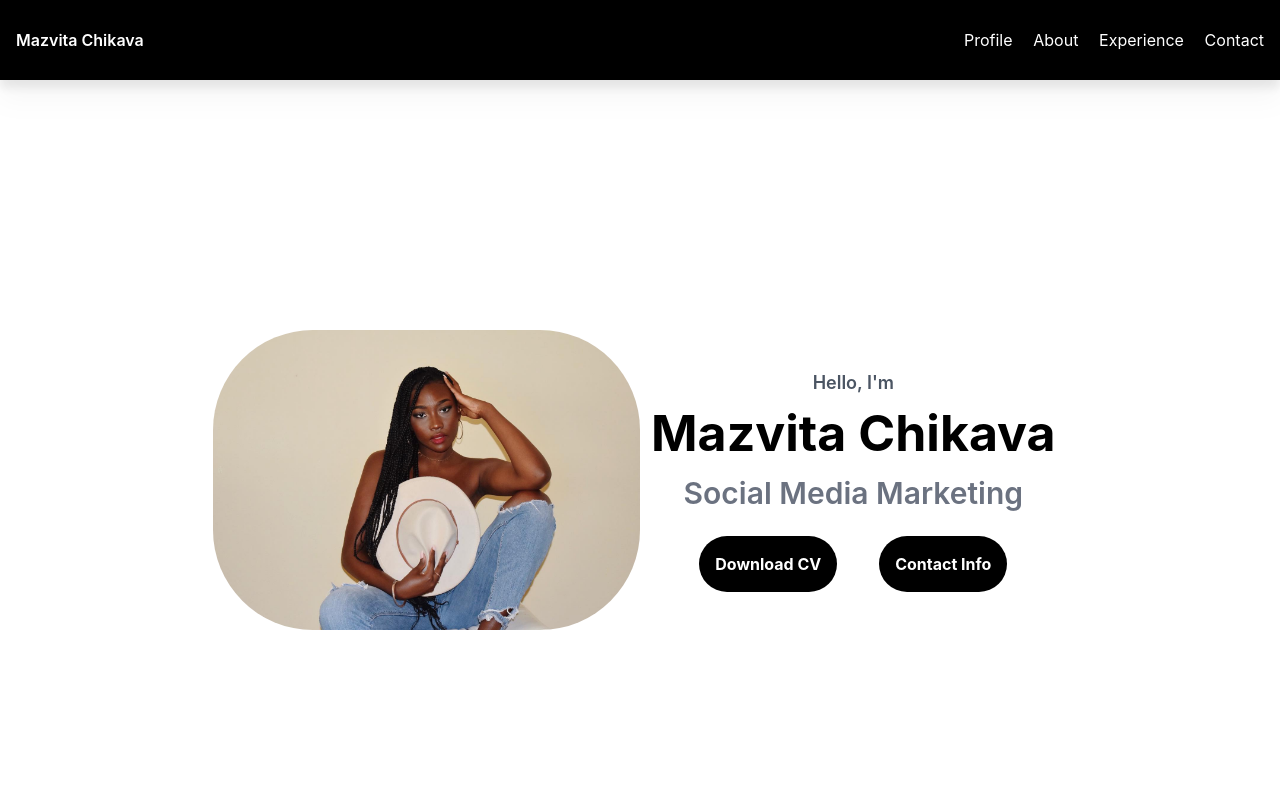
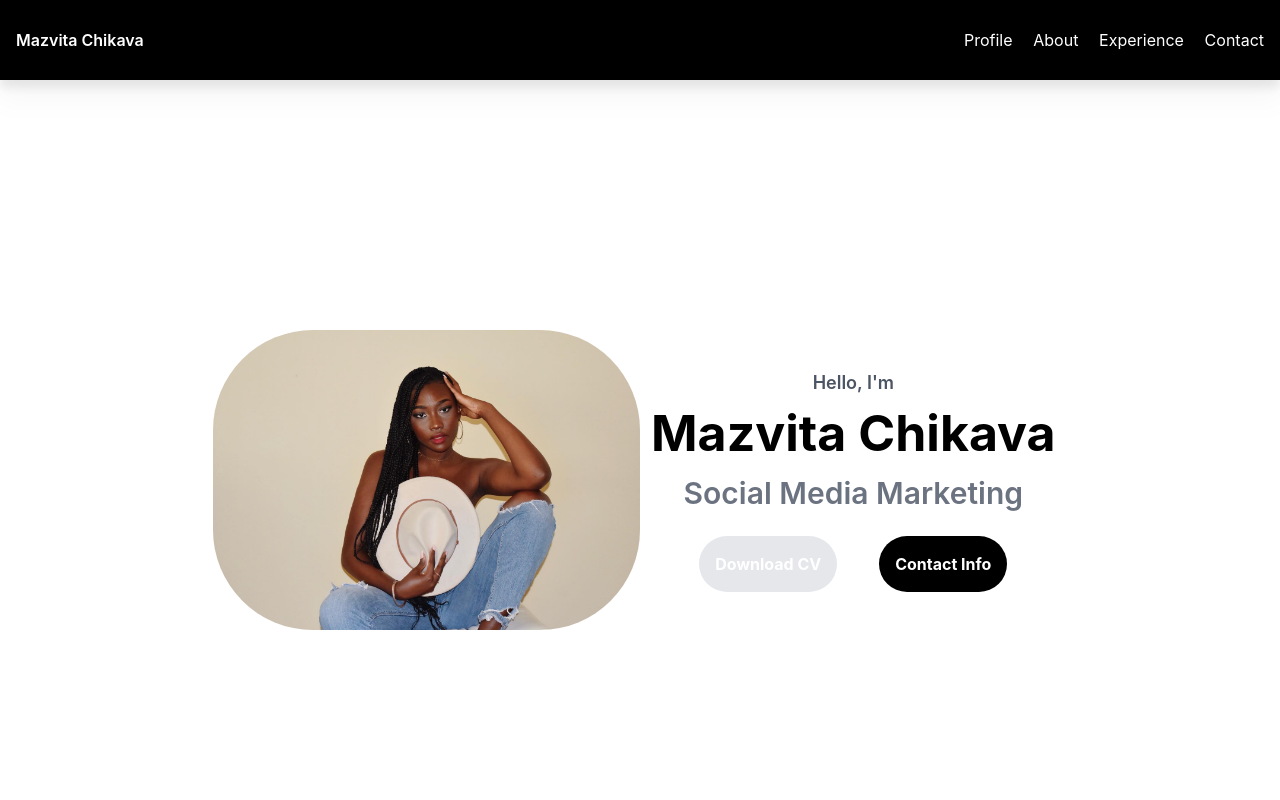
Before and after one commit to MakaChikava/MJC-Portfolio, a React (Create React App) app: page / in a window 1280 px wide. Shown: the top 800 px of the page. Built offline with nearby package versions, Linux system fonts and the light colour scheme.

Commit message:
cv button hover

```diff
--- a/src/App.js
+++ b/src/App.js
@@ -52,7 +52,7 @@ function App() {
             <h1 id='title' className='font-semibold text-[30px] text-gray-500'>Social Media Marketing</h1>
 
             <div id='profile-btn-container' className='flex w-[350px] justify-around mt-5'>
-              <button id='resume-btn' className='bg-black rounded-full p-4 text-white font-bold'>Download CV</button>
+              <button id='resume-btn' className='bg-gray-200 hover:bg-black rounded-full p-4 text-white font-bold '>Download CV</button>
               <button id='contact-btn' className='bg-black rounded-full p-4 text-white font-bold'>Contact Info</button>
             </div>
           </div>
```
